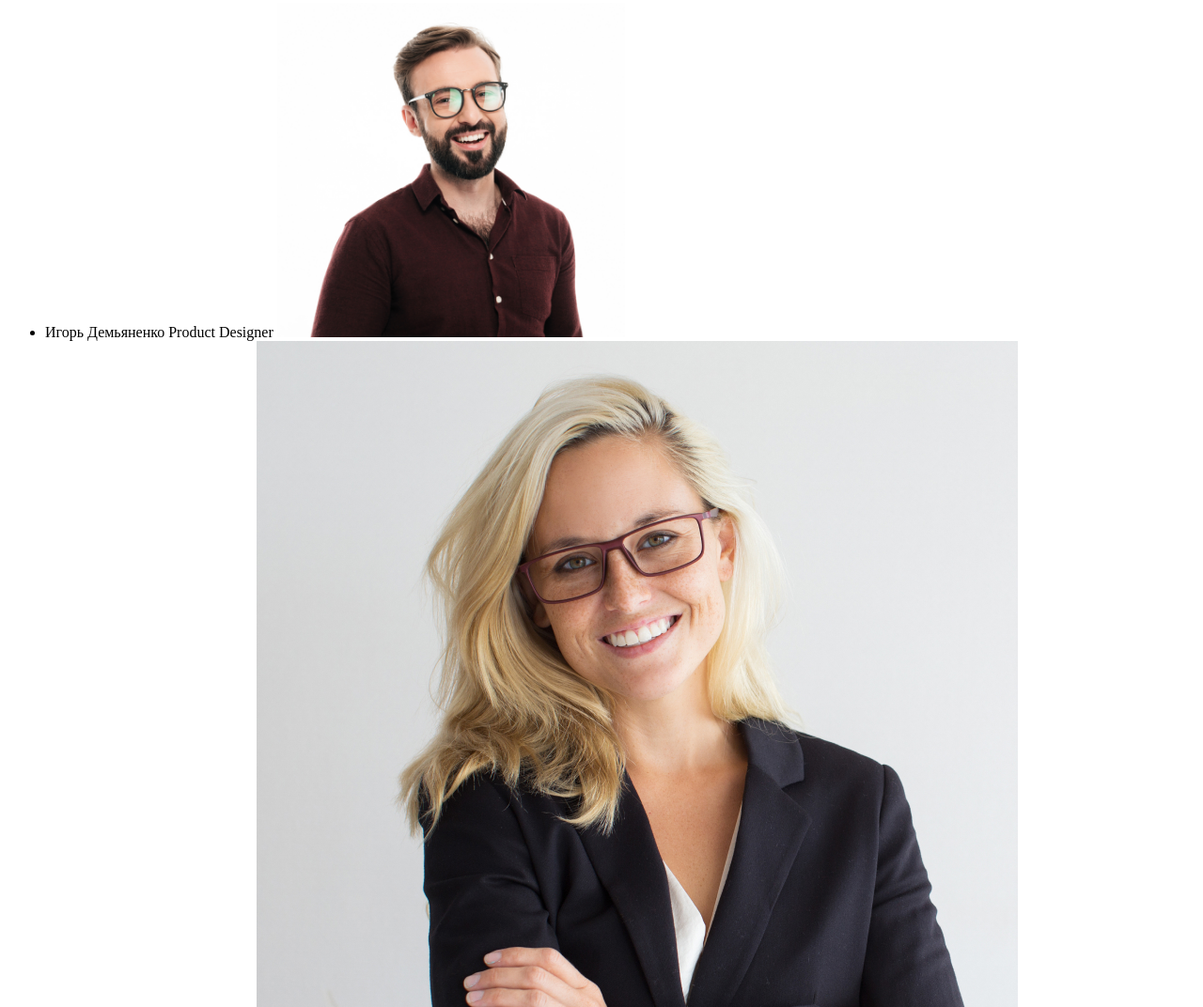
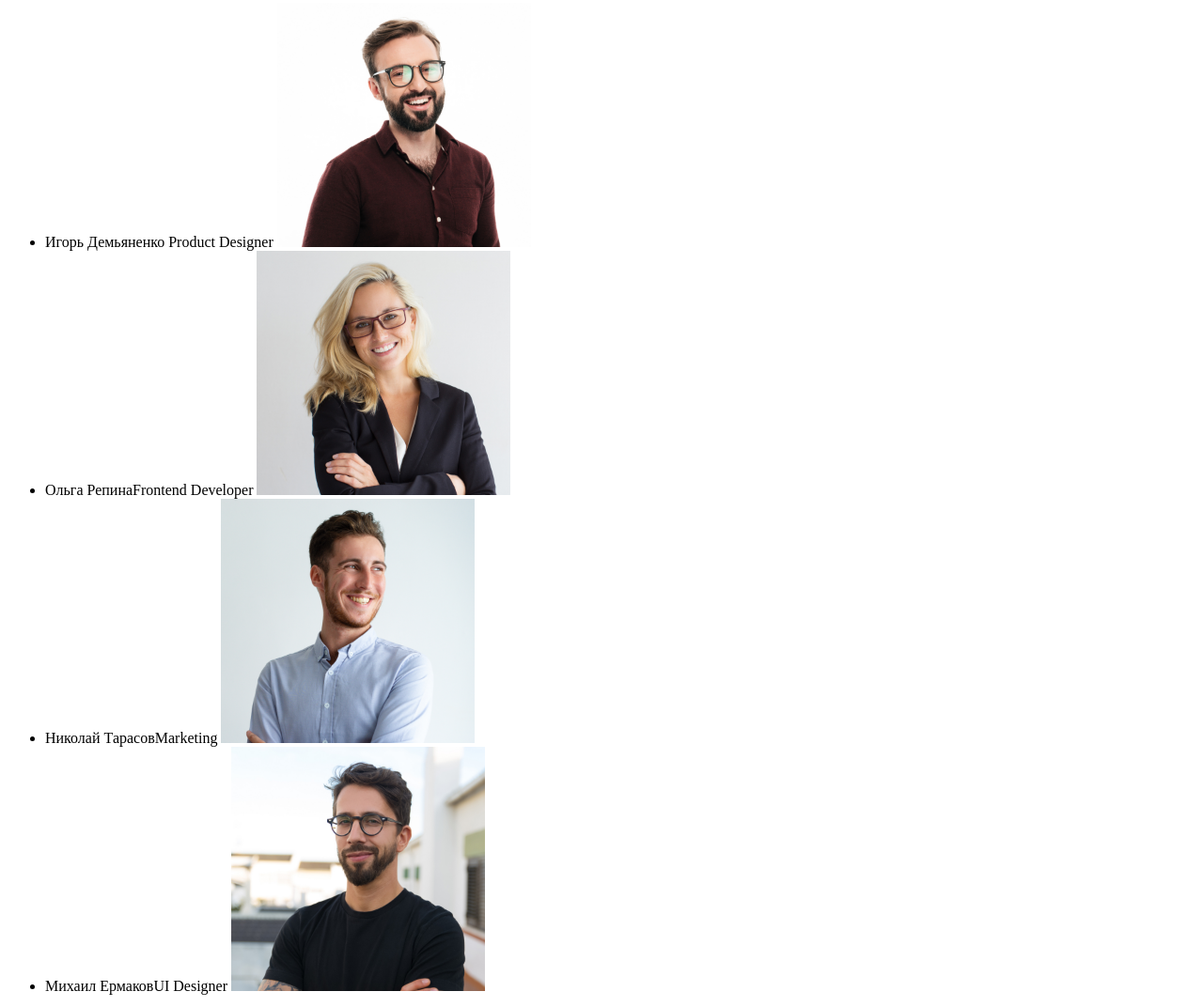
Before and after one commit to mainuniverse/goit-markup-hw-01, a plain HTML site: page index.html in a window 1280 px wide. Shown: the part 997-2069 px from the top of the page at 94% size. Drawn offline with Linux system fonts and the light colour scheme.

Commit message:
add width to images

```diff
--- a/index.html
+++ b/index.html
@@ -52,10 +52,10 @@
         <h3>Наша команда</h3>
     </div>
         <ul>
-            <li>Игорь Демьяненко <span>Product Designer</span> <img src="images/imgigor.jpg" alt="Игорь Демьяненко" width="370"></li>
-            <li>Ольга Репина<span>Frontend Developer</span> <img src="images/imgolga.jpg" alt="Ольга Репина"></li>
-            <li>Николай Тарасов<span>Marketing</span> <img src="images/imgnik.jpg" alt="Николай Тарасов"></li>
-            <li>Михаил Ермаков<span>UI Designer</span> <img src="images/imgmih.jpg" alt="Михаил Ермаков"></li>
+            <li>Игорь Демьяненко <span>Product Designer</span> <img src="images/imgigor.jpg" alt="Игорь Демьяненко" width="270"></li>
+            <li>Ольга Репина<span>Frontend Developer</span> <img src="images/imgolga.jpg" alt="Ольга Репина" width="270"></li>
+            <li>Николай Тарасов<span>Marketing</span> <img src="images/imgnik.jpg" alt="Николай Тарасов" width="270"></li>
+            <li>Михаил Ермаков<span>UI Designer</span> <img src="images/imgmih.jpg" alt="Михаил Ермаков" width="270"></li>
         </ul>
     </section>
         </main>
```
